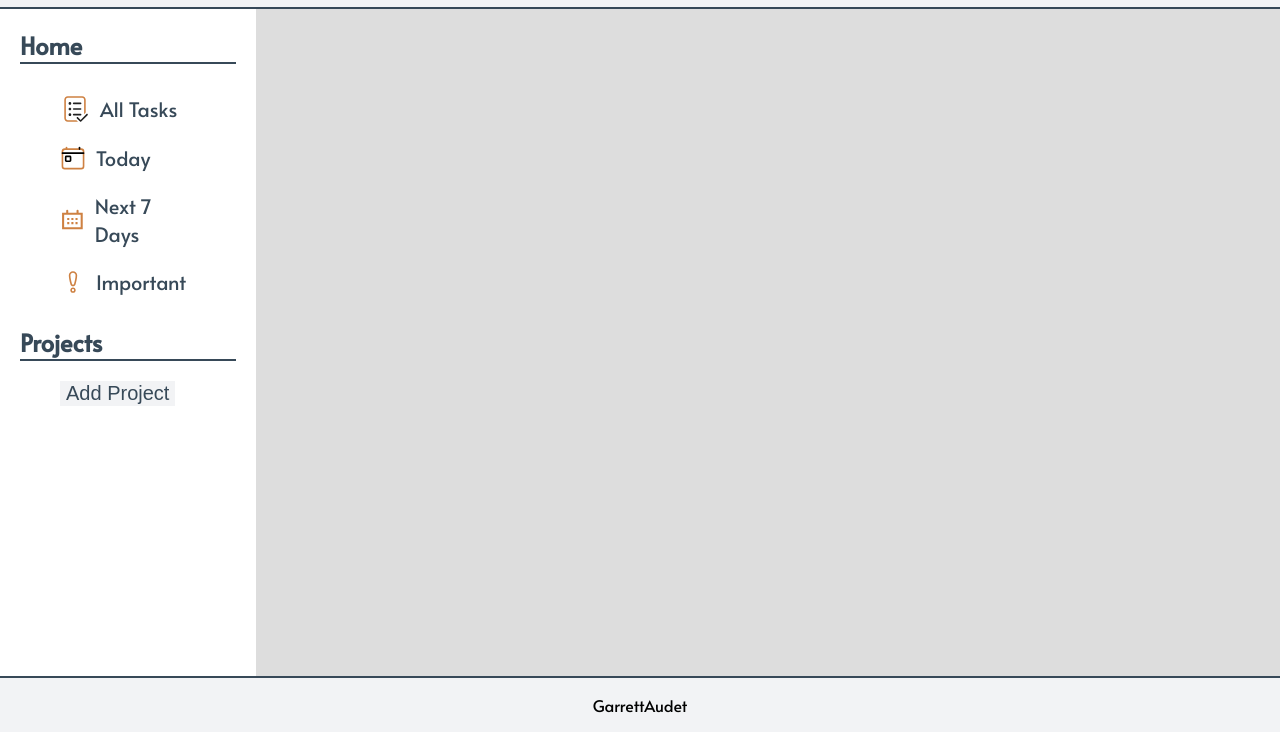
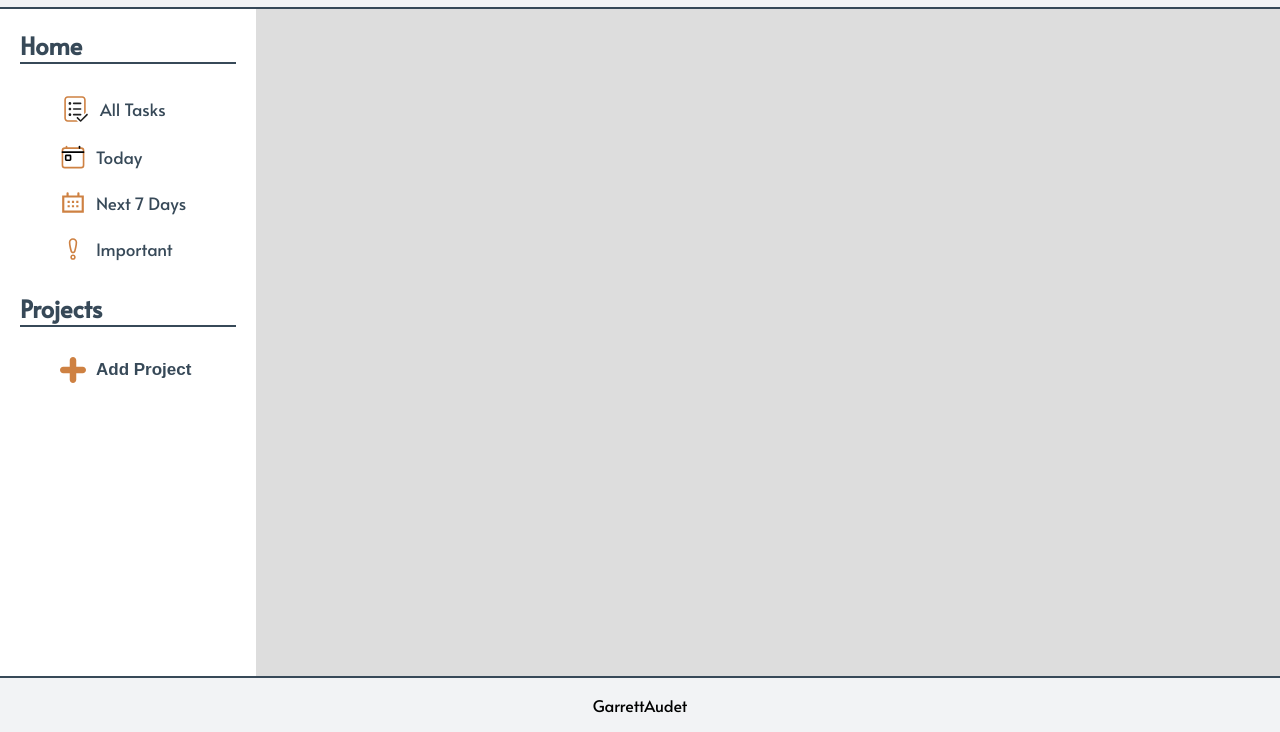
Before and after one commit to GarrettAudet/Todo-List, a plain HTML site: page dist/index.html in a window 1280 px wide. Shown: the part 68-800 px from the top of the page. Drawn offline with Linux system fonts and the light colour scheme.

Commit message:
Finished the UI for the webpage

```diff
--- a/dist/index.html
+++ b/dist/index.html
@@ -83,7 +83,22 @@
                 </div>
                 <div class = "projects">
                     <h2>Projects</h2>
-                    <button>Add Project</button>
+                    <button class = "centered-flex">
+                        <?xml version="1.0" encoding="UTF-8" standalone="no"?>
+                        <svg width="26px" height="26px" viewBox="0 0 32 32" version="1.1" xmlns="http://www.w3.org/2000/svg" xmlns:xlink="http://www.w3.org/1999/xlink" xmlns:sketch="http://www.bohemiancoding.com/sketch/ns">
+                            <title>plus</title>
+                            <desc>Created with Sketch Beta.</desc>
+                            <defs>
+                        </defs>
+                            <g id="Page-1" stroke="none" stroke-width="1" fill="none" fill-rule="evenodd" sketch:type="MSPage">
+                                <g id="Icon-Set-Filled" sketch:type="MSLayerGroup" transform="translate(-362.000000, -1037.000000)" fill="var(--accentOrange)">
+                                    <path d="M390,1049 L382,1049 L382,1041 C382,1038.79 380.209,1037 378,1037 C375.791,1037 374,1038.79 374,1041 L374,1049 L366,1049 C363.791,1049 362,1050.79 362,1053 C362,1055.21 363.791,1057 366,1057 L374,1057 L374,1065 C374,1067.21 375.791,1069 378,1069 C380.209,1069 382,1067.21 382,1065 L382,1057 L390,1057 C392.209,1057 394,1055.21 394,1053 C394,1050.79 392.209,1049 390,1049" id="plus" sketch:type="MSShapeGroup">
+                        </path>
+                                </g>
+                            </g>
+                        </svg>
+                        <p>Add Project</p>
+                    </button>
                 </div>
             </div>
             <div class = "rightPanel">
--- a/src/styles.css
+++ b/src/styles.css
@@ -4,7 +4,7 @@
     --accentWhiteDark: #e1e3e6;
     --text-color: #374958;
     --task-background: #ddd;
-    --font-size-subheader: 20px;
+    --font-size-subheader: 17px;
     --padding-edges: 20px;
     --padding-edges-2: 40px;
     --padding-edges-3: 60px;
@@ -130,11 +130,19 @@ h2 {
     font-size: var(--font-size-subheader);
 }
 
-.title:hover {
+.title:hover, button:hover {
     background-color: var(--accentWhiteDark);
 }
 
 .title svg {
+    padding-right: 10px;
+}
+
+.projects p {
+    margin: 0px;
+}
+
+.projects svg {
     padding-right: 10px;
 }
 
@@ -144,11 +152,15 @@ h2 {
 }
 
 button {
-    margin-left: var(--padding-edges-3);
+    border-radius: 8px;
+    margin: 0px var(--padding-edges);
+    padding: 10px var(--padding-edges-2);
+    width: calc(100% - 2 * var(--padding-edges));
     font-size: var(--font-size-subheader);
+    font-weight: 700;
+    background-color: transparent;
+    color: var(--text-color);
     border: none;
-    background-color: var(--accentWhite);
-    color: var(--text-color);
 }
 
 footer {
```
Also changed, not shown: src/Images/Plus.svg (added).
